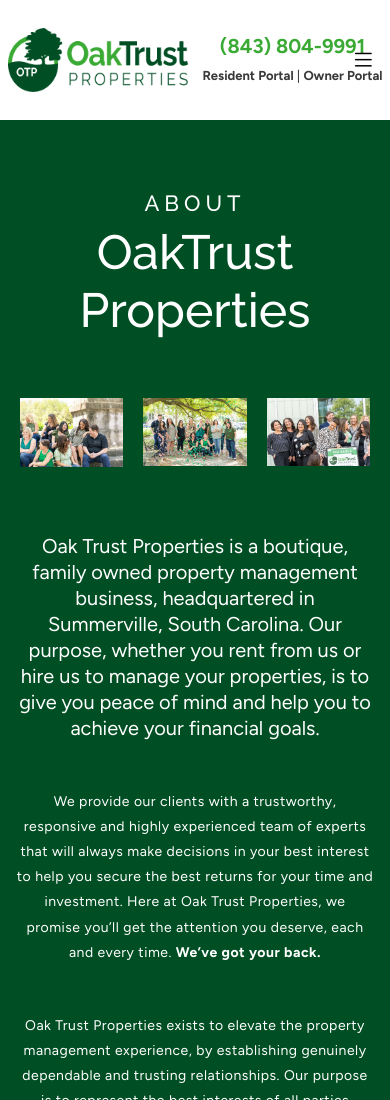
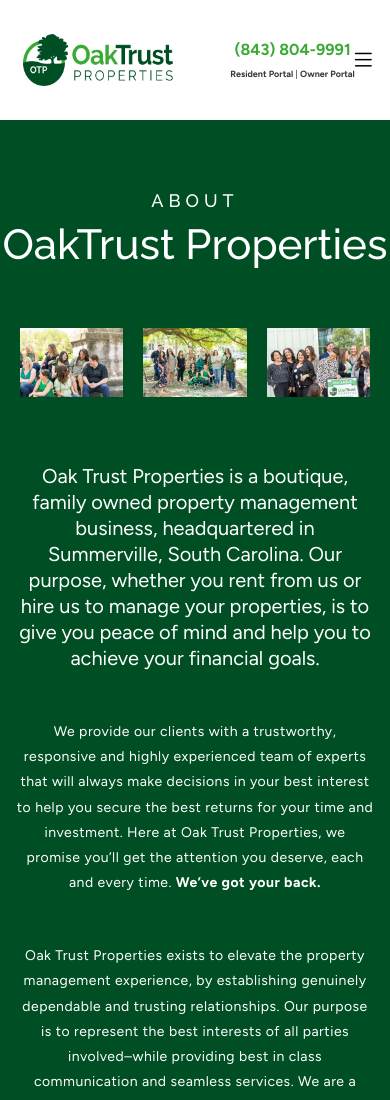
Before and after one commit to kfoolable/about-page, a website: page index.html in a window 390 px wide. Shown: the top 1100 px of the page. Drawn offline with nearby package versions, Linux system fonts and the light colour scheme.

Commit message:
Finished queries

```diff
--- a/queries.css
+++ b/queries.css
@@ -165,8 +165,24 @@
   }
 }
 
-@media (max-width: 36em) {
-  .team-container {
-    max-width: 500px;
+@media (max-width: 34em) {
+  .portal {
+    font-size: 9px;
+  }
+
+  .number {
+    font-size: 16px;
+  }
+
+  .logo {
+    width: 150px;
+  }
+
+  .hero-title h4 {
+    font-size: 18px;
+  }
+
+  .hero-title h1 {
+    font-size: 42px;
   }
 }
```
